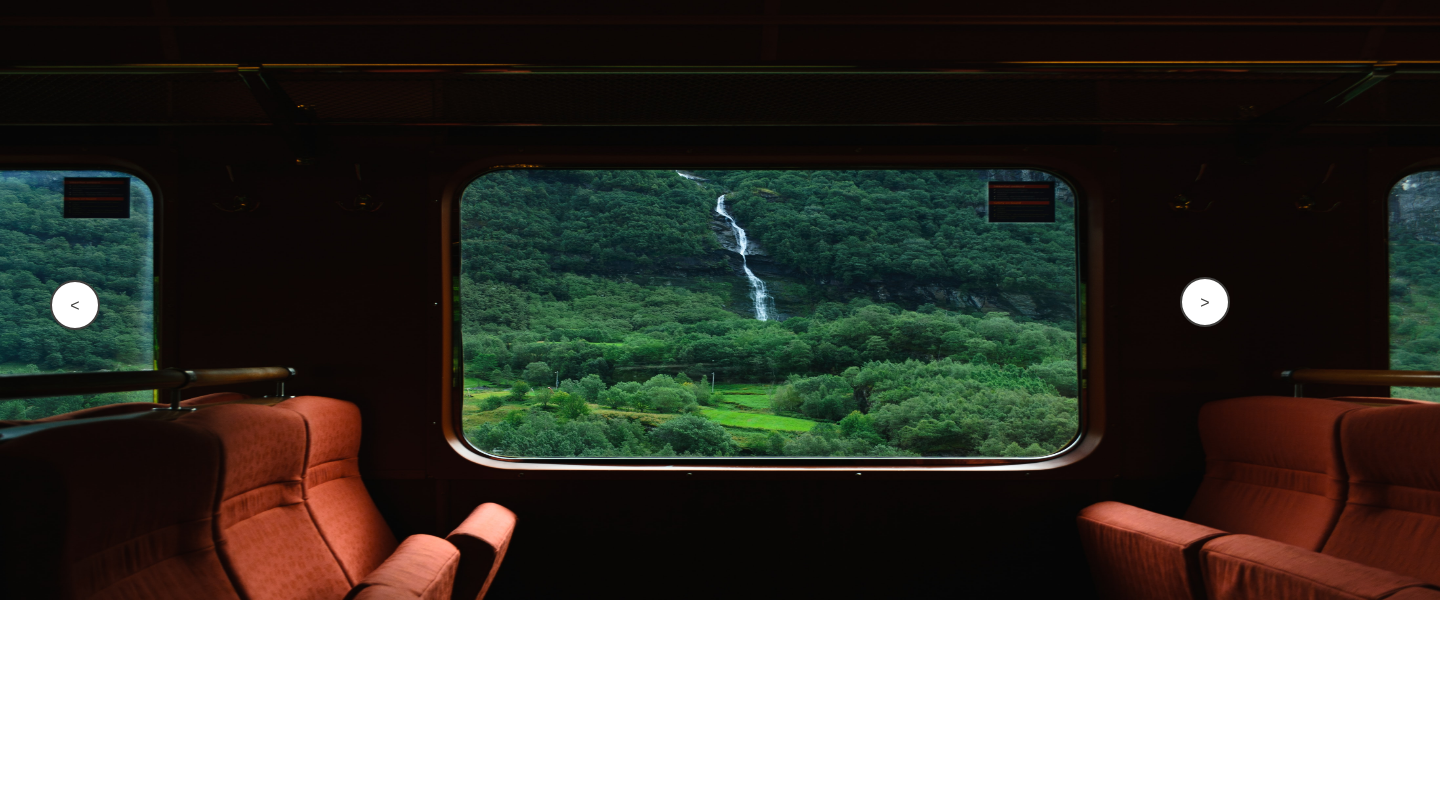
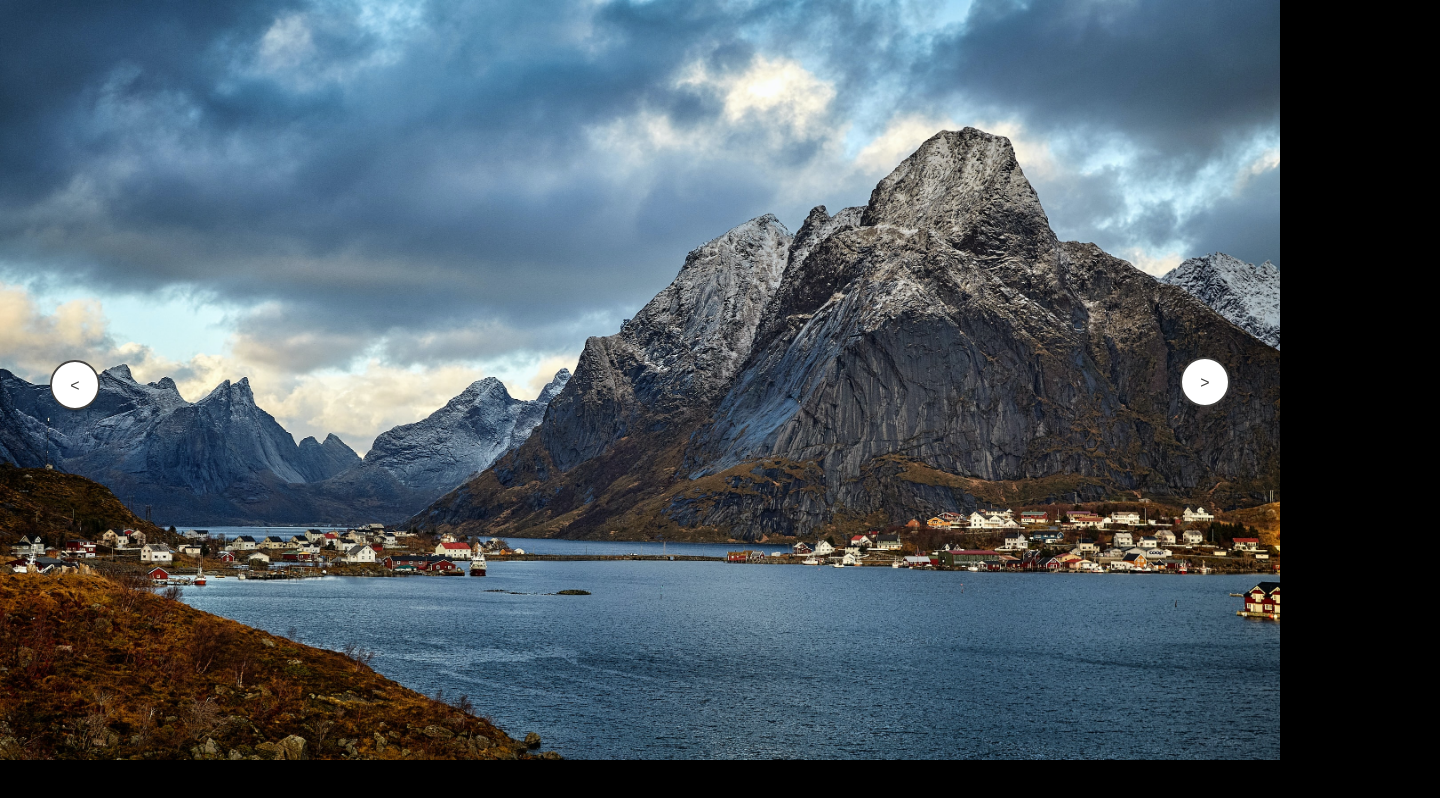
Before and after one commit to zacharyboelter/carousel-vanilla, a plain HTML site: page index.html in a window 1280 px wide. Both pictures are taken after a click on the button "Previous slide". Shown: the whole page, 1440 px wide, since content can reach past the window. Drawn offline with Linux system fonts and the light colour scheme.

Commit message:
previous function worlking properly

```diff
--- a/app.js
+++ b/app.js
@@ -23,8 +23,15 @@ function moveToNextSlide() {
 }
 
 function moveToPrevSlide() {
-    console.log(slides)
+    hideAllSlides();
+    if (slidePosition === 0){
+        slidePosition = totalSlides - 1;
+    } else {
+        slidePosition--
+    }
+    slides[slidePosition].classList.add("carousel-item-visible");
 }
+
 
 function hideAllSlides(){
     for (const slide of slides) {
--- a/styles.css
+++ b/styles.css
@@ -1,6 +1,7 @@
 
 html, body {
     margin: 0;
+    background-color: black;
 }
 
 .carousel {
@@ -17,9 +18,9 @@ html, body {
 }
 
 .carousel .carousel-item img {
-    width: 1440px;
-    max-width: 14400px;
-    height: 600px;
+    width: 100%;
+    max-width: 1440px;
+    height: 760px;
 }
 
 .carousel .carousel-actions {
```
